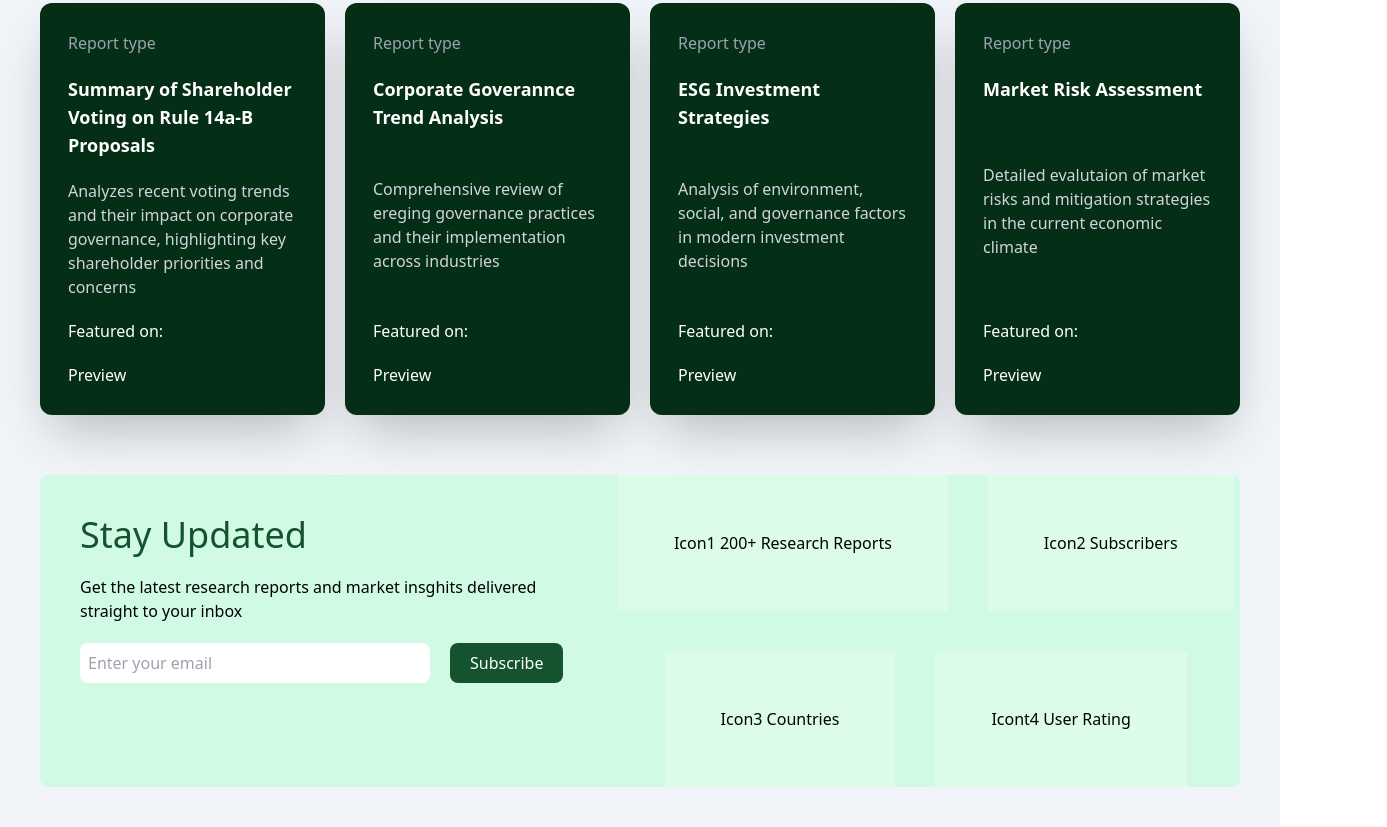
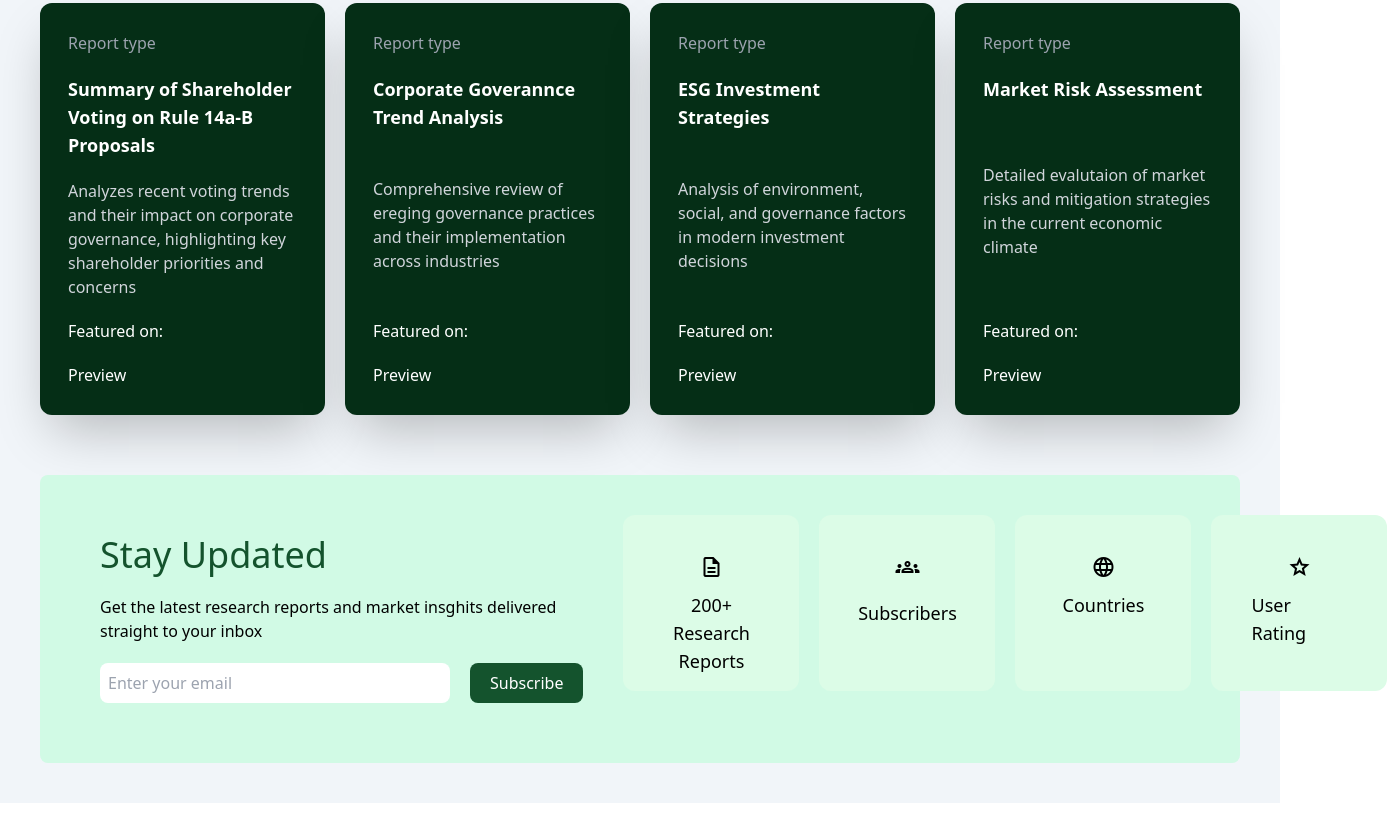
Before and after one commit to ccg404/Landing-page, a website: page public/index.html in a window 1280 px wide. Shown: the part 479-1306 px from the top of the page, 1387 px wide, since content can reach past the window. After the commit the page ends 1282 px from the top, so only its background shows below. Drawn offline with nearby package versions, Linux system fonts and the light colour scheme.

Commit message:
added icons and minor adjustments

```diff
--- a/public/index.html
+++ b/public/index.html
@@ -5,6 +5,7 @@
     <meta name="viewport" content="width=device-width, initial-scale=1.0">
     <title>Research page</title>
     <link rel="stylesheet" href="../src/css/output.css">
+    <link href="https://fonts.googleapis.com/css2?family=Material+Symbols+Outlined" rel="stylesheet" />
 </head>
 <body>
     <div class="flex flex-row items-center justify-between p-5 gap-10">
@@ -60,7 +61,7 @@
                     <p>Featured on:</p>
                 </div>
                 <div class="text-white">
-                    <a href="##">Preview</a>
+                    <a href="##" class="hover:underline hover:underline-offset-4">Preview</a>
                 </div>
             </div>
             <!--Card 2-->
@@ -72,7 +73,7 @@
                     <p>Featured on:</p>
                 </div>
                 <div class="text-white">
-                    <a href="##">Preview</a>
+                    <a href="##" class="hover:underline hover:underline-offset-4">Preview</a>
                 </div>
             </div>
             <!--Card 3-->
@@ -84,7 +85,7 @@
                     <p>Featured on:</p>
                 </div>
                 <div class="text-white">
-                    <a href="##">Preview</a>
+                    <a href="##" class="hover:underline hover:underline-offset-4">Preview</a>
                 </div>
             </div>
             <!--Card 4-->
@@ -96,11 +97,11 @@
                     <p>Featured on:</p>
                 </div>
                 <div class="text-white">
-                    <a href="##">Preview</a>
+                    <a href="##" class="hover:underline hover:underline-offset-4">Preview</a>
                 </div>
             </div>
         </div>
-        <div class="bg-emerald-100 w-full h-auto mt-10 rounded-lg flex flex-row gap-2">
+        <div class="bg-emerald-100 w-auto h-auto mt-10 rounded-lg flex flex-row p-5">
             <div class="px-10 py-10">
                 <h3 class="text-4xl text-green-900 flex-grow">Stay Updated</h3>
                 <p class="mt-5 flex-grow">Get the latest research reports and market insghits delivered straight to your inbox</p>
@@ -109,18 +110,32 @@
                     <input type="button" value="Subscribe" class="rounded-lg bg-green-900 text-white px-5 py-2">
                 </div>
             </div>
-            <div class="flex flex-row justify-center flex-wrap gap-10">
-                <div class="p-14 bg-green-100">Icon1
-                    <span> 200+ Research Reports</span>
-                </div>
-                <div class="p-14 bg-green-100">Icon2
-                    <span> Subscribers</span>
-                </div>
-                <div class="p-14 bg-green-100">Icon3
-                    <span> Countries</span>
-                </div>
-                <div class="p-14 bg-green-100">Icont4
-                    <span> User Rating</span>
+            <div class="flex flex-row  justify-center gap-1">
+                <div class="flex flex-row mt-5 gap-5">
+                    <div class="p-10 bg-green-100 flex flex-col items-center text-lg size-44 rounded-xl">
+                        <span class="material-symbols-outlined flex-grow">
+                            description
+                            </span>
+                        <span class="mt-3 text-center"> 200+ Research Reports</span>
+                    </div>
+                    <div class="p-10 bg-green-100 flex flex-col items-center text-lg size-44 rounded-xl">
+                        <span class="material-symbols-outlined">
+                            groups
+                            </span>
+                        <span class="mt-5"> Subscribers</span>
+                    </div>
+                    <div class="p-10 bg-green-100 flex flex-col items-center text-lg size-44 rounded-xl">
+                        <span class="material-symbols-outlined">
+                            language
+                            </span>
+                        <span class="mt-3"> Countries</span>
+                    </div>
+                    <div class="p-10 bg-green-100 flex flex-col items-center text-lg size-44 rounded-xl">
+                        <span class="material-symbols-outlined">
+                            star
+                            </span>
+                        <span class="mt-3"> User Rating</span>
+                    </div>
                 </div>
             </div>
         </div>
```
Also changed, not shown: src/css/output.css, src/image/groups_24dp_FFFFFF_FILL0_wght400_GRAD0_opsz24.svg (added).
